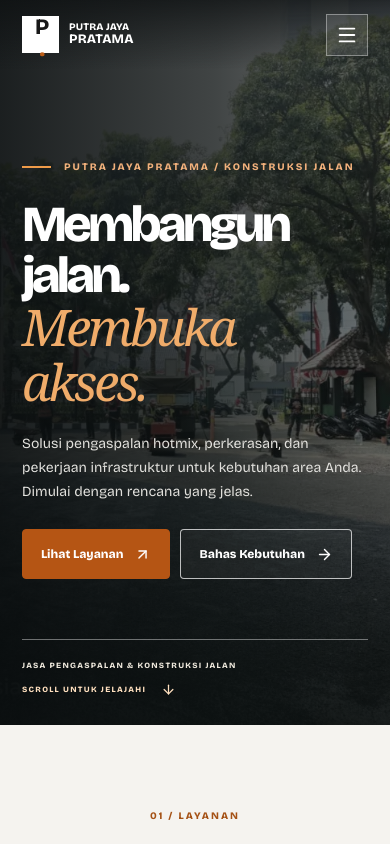
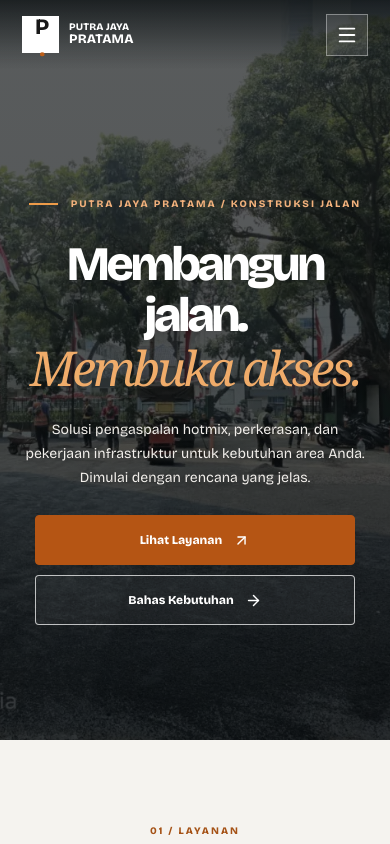
Before and after one commit to FarrelPahlevi/putra-jaya-pratama-website, a React (Vite) app: page / in a window 390 px wide. Shown: the top 844 px of the page. Built offline with nearby package versions, Linux system fonts and the light colour scheme.

Commit message:
Center hero content and simplify transparent navigation

```diff
--- a/src/MinimalIndustrial.tsx
+++ b/src/MinimalIndustrial.tsx
@@ -1,6 +1,6 @@
 import React, { useEffect, useState } from 'react'
 import {
-  ArrowDown, ArrowRight, ArrowUpRight, Blocks, Droplets,
+  ArrowRight, ArrowUpRight, Blocks, Droplets,
   Layers3, Menu, Mountain, Route, Waves, X
 } from 'lucide-react'
 import { NAV_LINKS, PROCESS_STEPS, SERVICES_LIST } from './data/mockData'
@@ -98,10 +98,6 @@ export const MinimalIndustrial: React.FC<Props> = ({ onSelectService, onOpenInqu
             ))}
           </nav>
           <div className="minimal-header__actions">
-            <button type="button" className="minimal-button minimal-button--primary minimal-header__cta"
-              onClick={() => onOpenInquiry()}>
-              Konsultasi Proyek <ArrowUpRight size={17} aria-hidden="true" />
-            </button>
             <button type="button" className="minimal-mobile-toggle"
               aria-label={menuOpen ? 'Tutup navigasi' : 'Buka navigasi'}
               aria-expanded={menuOpen} aria-controls="minimal-mobile-nav"
@@ -144,12 +140,6 @@ export const MinimalIndustrial: React.FC<Props> = ({ onSelectService, onOpenInqu
               <button type="button" className="minimal-button minimal-button--outline"
                 onClick={() => onOpenInquiry()}>Bahas Kebutuhan <ArrowRight size={17} /></button>
             </div>
-          </div>
-          <div className="minimal-container minimal-hero__bottom">
-            <span>JASA PENGASPALAN & KONSTRUKSI JALAN</span>
-            <a href="#layanan" onClick={(event) => goTo(event, '#layanan')}>
-              SCROLL UNTUK JELAJAHI <ArrowDown size={15} aria-hidden="true" />
-            </a>
           </div>
         </section>
 
--- a/src/minimal-industrial.css
+++ b/src/minimal-industrial.css
@@ -32,20 +32,20 @@
 .minimal-skip:focus {top:10px;}
 
 /* Dark transparent navigation sits over the full-width photographic hero */
-.minimal-header {height:88px;position:fixed;inset:0 0 auto;z-index:120;transition:background .25s,box-shadow .25s;background:linear-gradient(180deg,#0d1011bd,transparent);}
-.minimal-header--scrolled {background:#111618f7;border-bottom:1px solid #ffffff26;box-shadow:0 16px 36px #0002;}
+.minimal-header {height:88px;position:fixed;inset:0 0 auto;z-index:120;transition:background .25s,box-shadow .25s;background:linear-gradient(180deg,rgba(8,13,15,.74),rgba(8,13,15,.18) 72%,transparent);}
+.minimal-header--scrolled {background:rgba(14,20,22,.97);border-bottom:1px solid #ffffff20;box-shadow:0 10px 28px #0003;}
 .minimal-header__inner {height:100%;display:flex;align-items:center;justify-content:space-between;gap:24px;}
 .minimal-brand {display:inline-flex;align-items:center;gap:10px;color:#fff;flex:none;}
 .minimal-brand__symbol {display:grid;place-items:center;width:43px;height:43px;background:#fff;color:#181818;font-size:25px;font-weight:950;letter-spacing:-.15em;line-height:1;position:relative;}
 .minimal-brand__symbol span {color:#bd5e18;}
 .minimal-brand__name {display:block;font-size:11px;line-height:1.05;font-weight:850;letter-spacing:.015em;}
 .minimal-brand__name strong {display:block;font-weight:950;font-size:15px;line-height:1.05;}
-.minimal-nav {display:flex;align-items:center;gap:clamp(16px,2vw,31px);height:100%;}
+.minimal-nav {display:flex;align-items:center;gap:clamp(22px,2.7vw,40px);height:100%;margin-left:auto;}
 .minimal-nav a {display:inline-flex;align-items:center;height:100%;font-weight:750;font-size:12px;color:#deddda;position:relative;transition:color .18s;white-space:nowrap;}
 .minimal-nav a:hover,.minimal-nav a[aria-current="location"] {color:#fff;}
 .minimal-nav a[aria-current="location"]::after,.minimal-nav a:hover::after {content:"";position:absolute;bottom:21px;height:2px;background:#e69043;left:0;right:0;}
 .minimal-header__actions {display:flex;align-items:center;gap:12px;}
-.minimal-header__cta {font-size:12px;min-height:46px;padding:13px 18px;}
+
 .minimal-mobile-toggle {display:none;align-items:center;justify-content:center;width:46px;height:46px;border:1px solid #ffffff60;color:#fff;background:#ffffff1b;}
 .minimal-mobile-menu {position:absolute;left:0;right:0;top:100%;padding:14px clamp(22px,5vw,68px) 27px;background:#121617;box-shadow:0 22px 40px #0004;}
 .minimal-mobile-menu a {display:flex;align-items:center;justify-content:space-between;padding:15px 0;color:#fff;border-bottom:1px solid #ffffff24;font-size:16px;font-weight:800;}
@@ -53,16 +53,14 @@
 .minimal-mobile-menu .minimal-button {margin-top:22px;width:100%;}
 
 /* Reference 1: a restrained large photographic industrial masthead */
-.minimal-hero {position:relative;isolation:isolate;min-height:min(820px,100svh);display:flex;flex-direction:column;justify-content:center;color:#fff;background:#151818;padding:180px 0 28px;overflow:hidden;}
+.minimal-hero {position:relative;isolation:isolate;min-height:min(830px,100svh);display:flex;flex-direction:column;justify-content:center;color:#fff;background:#151818;padding:135px 0 60px;overflow:hidden;}
 .minimal-hero__image {position:absolute;z-index:-2;inset:0;width:100%;height:100%;object-fit:cover;object-position:center 52%;filter:saturate(.77) contrast(1.05);}
-.minimal-hero__shade {position:absolute;z-index:-1;inset:0;pointer-events:none;background:linear-gradient(90deg,#090d0ef2 0%,#0b1010d9 30%,#0e12128c 57%,#1015154a 100%),linear-gradient(0deg,#0c1110d6 0%,transparent 30%,#0b111353 100%);}
-.minimal-hero__content {width:min(1270px,calc(100% - 2 * clamp(22px,5.1vw,88px)));flex:1;display:flex;justify-content:center;align-items:flex-start;flex-direction:column;padding-bottom:75px;}
-.minimal-hero h1 {margin-top:25px;font-size:clamp(3.8rem,6.6vw,7.45rem);line-height:.98;letter-spacing:-.075em;font-weight:900;max-width:900px;text-wrap:balance;}
+.minimal-hero__shade {position:absolute;z-index:-1;inset:0;pointer-events:none;background:linear-gradient(180deg,rgba(7,11,13,.59) 0%,rgba(9,13,14,.61) 42%,rgba(7,12,14,.67) 100%),linear-gradient(90deg,rgba(9,13,14,.13),rgba(9,13,14,.03) 65%,rgba(9,13,14,.12));}
+.minimal-hero__content {width:min(1270px,calc(100% - 2 * clamp(22px,5.1vw,88px)));flex:1;display:flex;justify-content:center;align-items:center;flex-direction:column;text-align:center;padding-bottom:0;}
+.minimal-hero h1 {margin-top:28px;font-size:clamp(3.7rem,6.4vw,6.8rem);line-height:1.04;letter-spacing:-.071em;font-weight:900;max-width:1120px;text-wrap:balance;text-shadow:0 4px 22px rgba(0,0,0,.24);}
 .minimal-hero h1 em {color:#f0ac6a;}
-.minimal-hero__content>p {max-width:530px;margin-top:28px;color:#e1e0dc;font-size:clamp(15px,1.28vw,18px);line-height:1.72;}
-.minimal-hero__buttons {display:flex;gap:11px;align-items:center;flex-wrap:wrap;margin-top:32px;}
-.minimal-hero__bottom {display:flex;align-items:center;justify-content:space-between;gap:20px;border-top:1px solid #ffffff66;padding-top:20px;color:#eee8dc;font-size:10px;font-weight:850;letter-spacing:.16em;line-height:1.5;}
-.minimal-hero__bottom a {display:inline-flex;gap:15px;align-items:center;color:#ffe0bf;white-space:nowrap;}
+.minimal-hero__content>p {max-width:650px;margin-top:21px;color:#f1eeea;font-size:clamp(15px,1.3vw,19px);line-height:1.72;text-shadow:0 2px 10px rgba(0,0,0,.3);}
+.minimal-hero__buttons {display:flex;gap:12px;align-items:center;justify-content:center;flex-wrap:wrap;margin-top:30px;}
 
 /* Section heading system */
 .minimal-section {padding:clamp(85px,8.5vw,128px) 0;}
@@ -159,16 +157,14 @@
 @media(max-width:1120px) {
  .minimal-nav {gap:13px;}
  .minimal-nav a {font-size:11px;}
- .minimal-header__cta {padding:12px 14px;gap:10px;}
  .minimal-story__copy {padding:70px 45px;}
  .minimal-story h2 {font-size:3.65rem;}
 }
 @media(max-width:950px) {
- .minimal-nav,.minimal-header__cta {display:none;}
+ .minimal-nav {display:none;}
  .minimal-mobile-toggle {display:flex;}
  .minimal-header {height:76px;}
  .minimal-hero {min-height:710px;}
- .minimal-hero__content {padding-bottom:55px;}
  .minimal-hero h1 {font-size:clamp(3.75rem,9vw,6.5rem);}
  .minimal-service-grid {grid-template-columns:repeat(2,minmax(0,1fr));}
  .minimal-story {grid-template-columns:1fr;}
@@ -188,14 +184,13 @@
  .minimal-brand__name {font-size:10px;}
  .minimal-brand__name strong {font-size:13px;}
  .minimal-mobile-toggle {width:42px;height:42px;}
- .minimal-hero {min-height:725px;padding-top:155px;}
+ .minimal-hero {min-height:740px;padding-top:130px;padding-bottom:48px;}
  .minimal-hero__image {object-position:60% center;}
- .minimal-hero__shade {background:linear-gradient(90deg,#090d0eec 0%,#0b1010c7 55%,#0c10108e 100%),linear-gradient(0deg,#0c1110d6,transparent 40%);}
- .minimal-hero h1 {font-size:clamp(3.15rem,11.9vw,5.1rem);line-height:1.02;}
+ .minimal-hero__shade {background:linear-gradient(180deg,rgba(8,12,13,.67),rgba(7,11,13,.69) 54%,rgba(7,11,13,.82) 100%);}
+ .minimal-hero h1 {font-size:clamp(3rem,11.5vw,5.1rem);line-height:1.07;max-width:100%;}
  .minimal-hero__content>p {font-size:14px;margin-top:22px;}
- .minimal-hero__buttons {gap:10px;margin-top:25px;}
+ .minimal-hero__buttons {gap:10px;margin-top:25px;max-width:100%;}
  .minimal-button {padding:13px 18px;min-height:50px;font-size:12px;gap:11px;}
- .minimal-hero__bottom {font-size:8px;flex-direction:column;align-items:flex-start;gap:10px;}
  .minimal-section {padding:77px 0;}
  .minimal-section-heading {margin-bottom:32px;}
  .minimal-section-heading h2 {font-size:clamp(2.7rem,10vw,4.4rem);}
@@ -232,3 +227,9 @@
 @media(prefers-reduced-motion:reduce) {
  .minimal-site *, .minimal-site *::before,.minimal-site *::after {transition-duration:.01ms!important;animation-duration:.01ms!important;animation-iteration-count:1!important;scroll-behavior:auto!important;}
 }
+
+/* Centered hero refinement based on requested reference layout */
+.minimal-hero .minimal-kicker {justify-content:center;text-align:center;}
+.minimal-header__actions {flex:none;}
+@media(min-width:951px) {.minimal-header__actions {display:none;}}
+@media(max-width:470px) {.minimal-hero__buttons {width:100%;}.minimal-hero__buttons>.minimal-button {flex:1 1 100%;max-width:320px;}}
```
Also changed, not shown: 1 other file (tests, documents, lock files or other folders).
